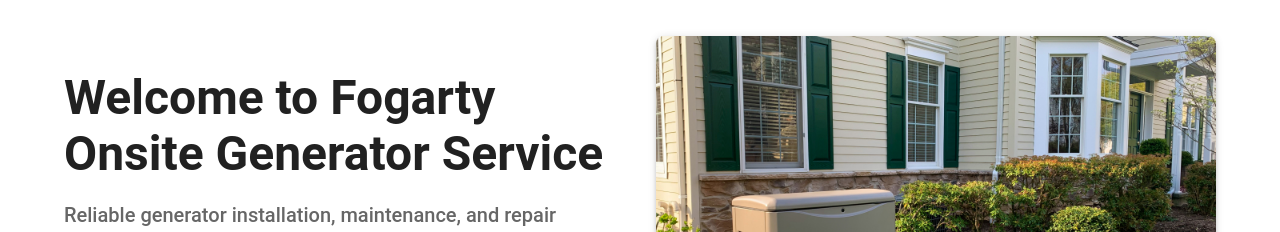
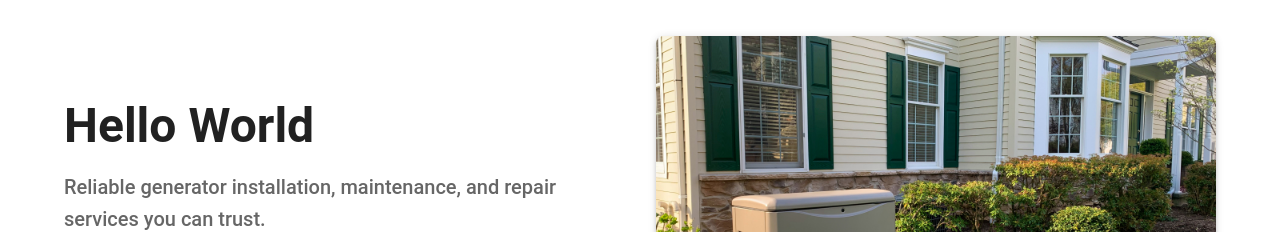
Before and after one commit to Cris4110/FogartyGeneratorServices, a React (Vite) app: page / in a window 1280 px wide. Shown: the part 184-416 px from the top of the page. Built offline with nearby package versions, Linux system fonts and the light colour scheme; no server answers.

Commit message:
Update Homepage.tsx
Test save to code

```diff
--- a/src/pages/public/Homepage.tsx
+++ b/src/pages/public/Homepage.tsx
@@ -16,7 +16,7 @@ function Homepage() {
         <Grid container spacing={4} alignItems="center">
           <Grid size={{ xs: 12, md: 6}}>
             <Typography variant="h3" fontWeight={700} gutterBottom>
-              Welcome to Fogarty Onsite Generator Service
+              Hello World
             </Typography>
             <Typography variant="h6" color="text.secondary">
               Reliable generator installation, maintenance, and repair services you can trust.
```
